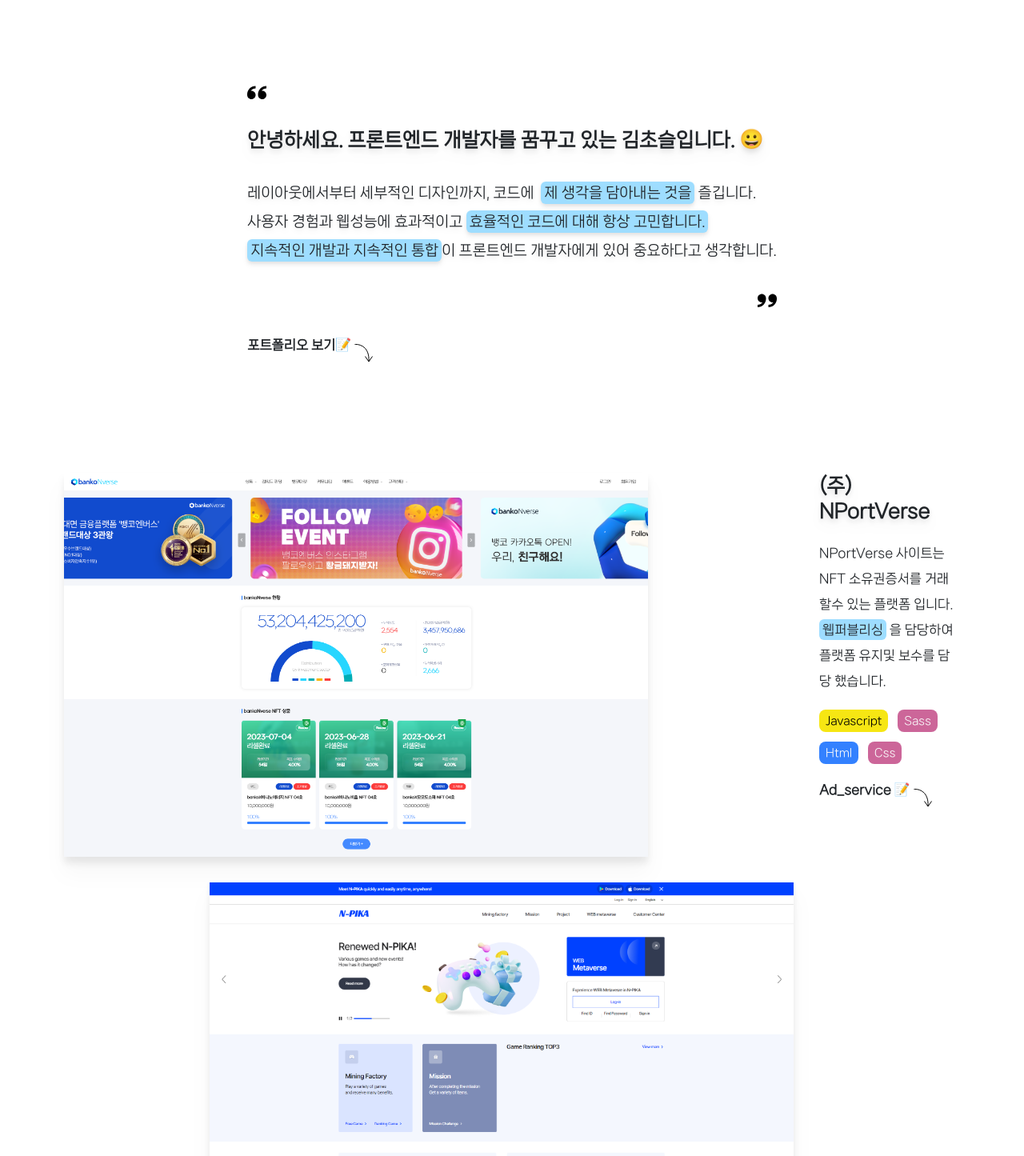
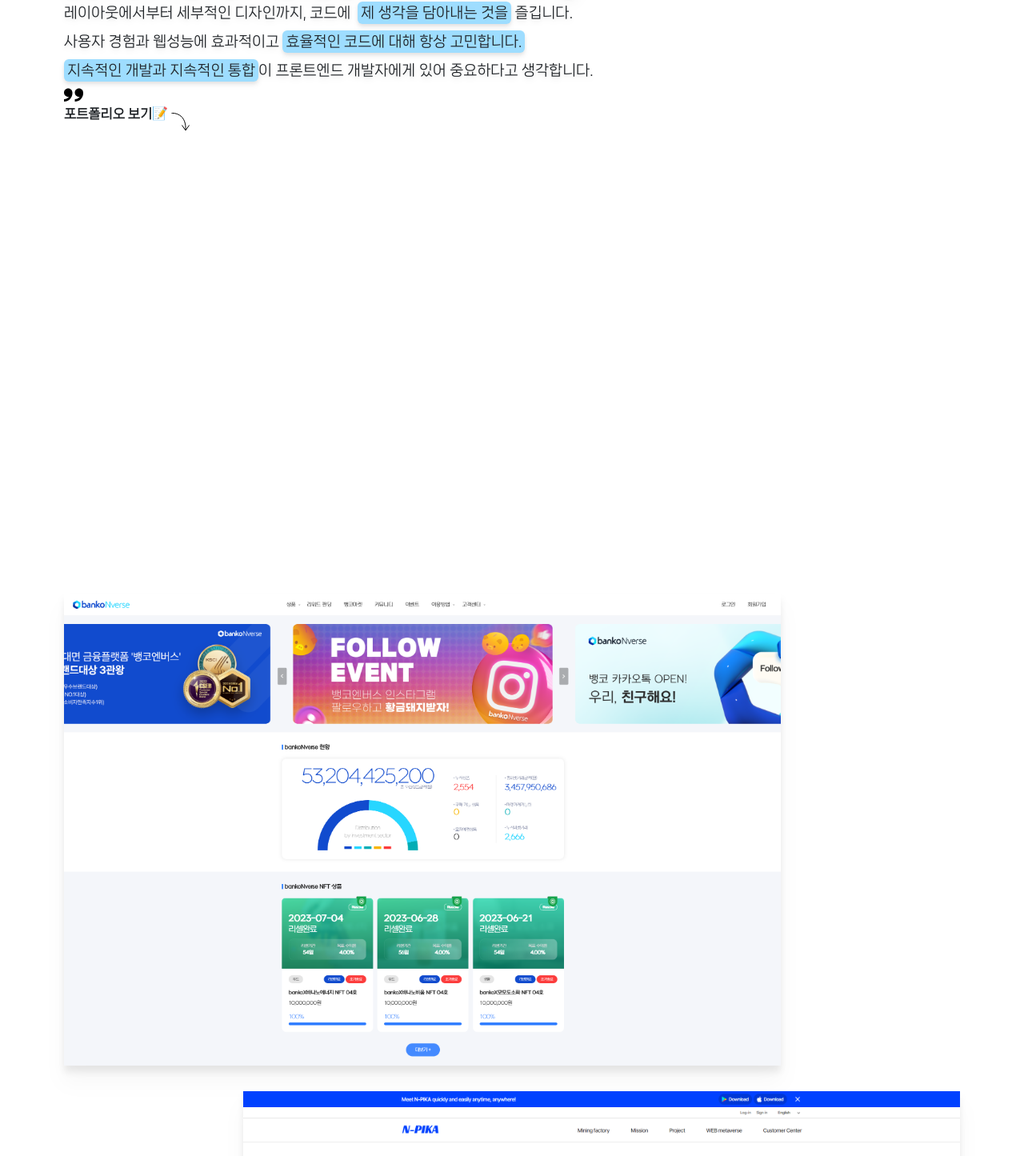
Before and after one commit to chosule/portfolio, a Next.js app: page / in a window 1280 px wide. Shown: the part 90-1535 px from the top of the page at 80% size. Built offline with nearby package versions, Linux system fonts and the light colour scheme.

Commit message:
🛠 : 로컬에서는 잘되는데 배포하면 안되는 이유 알아보기1

```diff
--- a/src/components/Intro.tsx
+++ b/src/components/Intro.tsx
@@ -51,7 +51,8 @@ export default function Intro() {
 
 
   return (
-      <Wrap ref={ref} className="whitespace-pre-wrap flex-col text-ani pb-32">
+      // <Wrap ref={ref} className="whitespace-pre-wrap flex-col text-ani pb-32">
+      <div ref={ref} className="h-screen">
         <ImQuotesLeft className="text-2xl dark:text-neutral-50"/>
         <Title className="">{`안녕하세요. 프론트엔드 개발자를 꿈꾸고 있는 김초슬입니다. 😀`}</Title>
         <SubTitle className="leading-loose">
@@ -63,6 +64,7 @@ export default function Intro() {
         </SubTitle>
         <ImQuotesRight className="text-2xl dark:text-neutral-50 self-end"/>
         <AnchorLink text="포트폴리오 보기📝" href="#nportverse" />
-      </Wrap>
+      </div>
+      // </Wrap>
   );
 }
--- a/src/components/Nportverse.tsx
+++ b/src/components/Nportverse.tsx
@@ -55,8 +55,8 @@ export default function NportVerse() {
   };
 
      return(
-        <div id="nportverse">
-          <Wrap ref={ref} className="flex flex-col md:flex-row ">
+        <div id="nportverse" ref={ref}>
+          {/* <Wrap ref={ref} className="flex flex-col md:flex-row "> */}
               <ImageWrap imageTop={bankonverse} imageBottom={npikasite}/>
               <TextWrap className="flex gap-10">
                   <Title>(주) NPortVerse</Title>
@@ -64,7 +64,7 @@ export default function NportVerse() {
                   <StackWrap stackItems={stackItems}/>
                   <AnchorLink text="Ad_service 📝" href="#adservice"/>
               </TextWrap>
-          </Wrap>
+          {/* </Wrap> */}
         </div>
      )
 }
```
